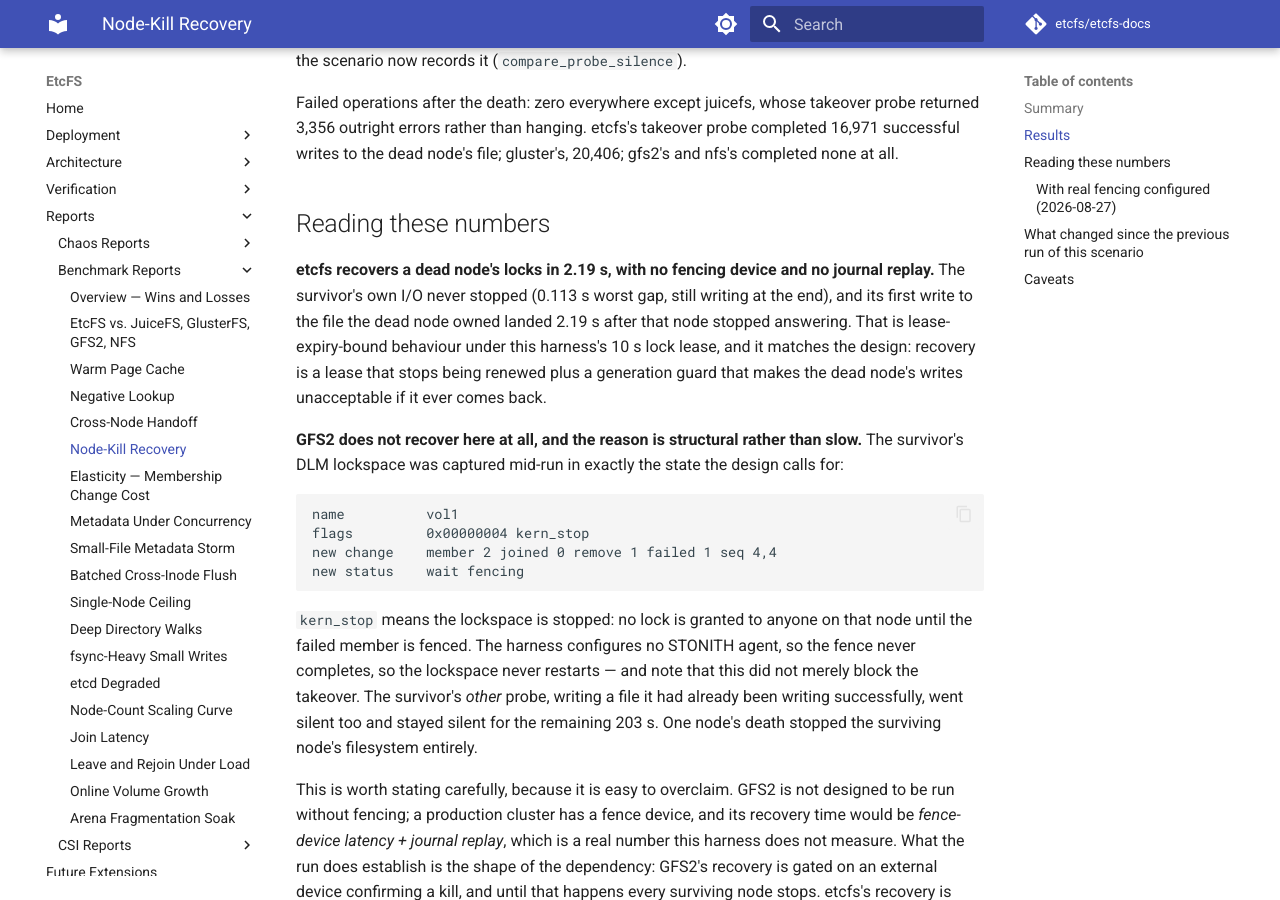
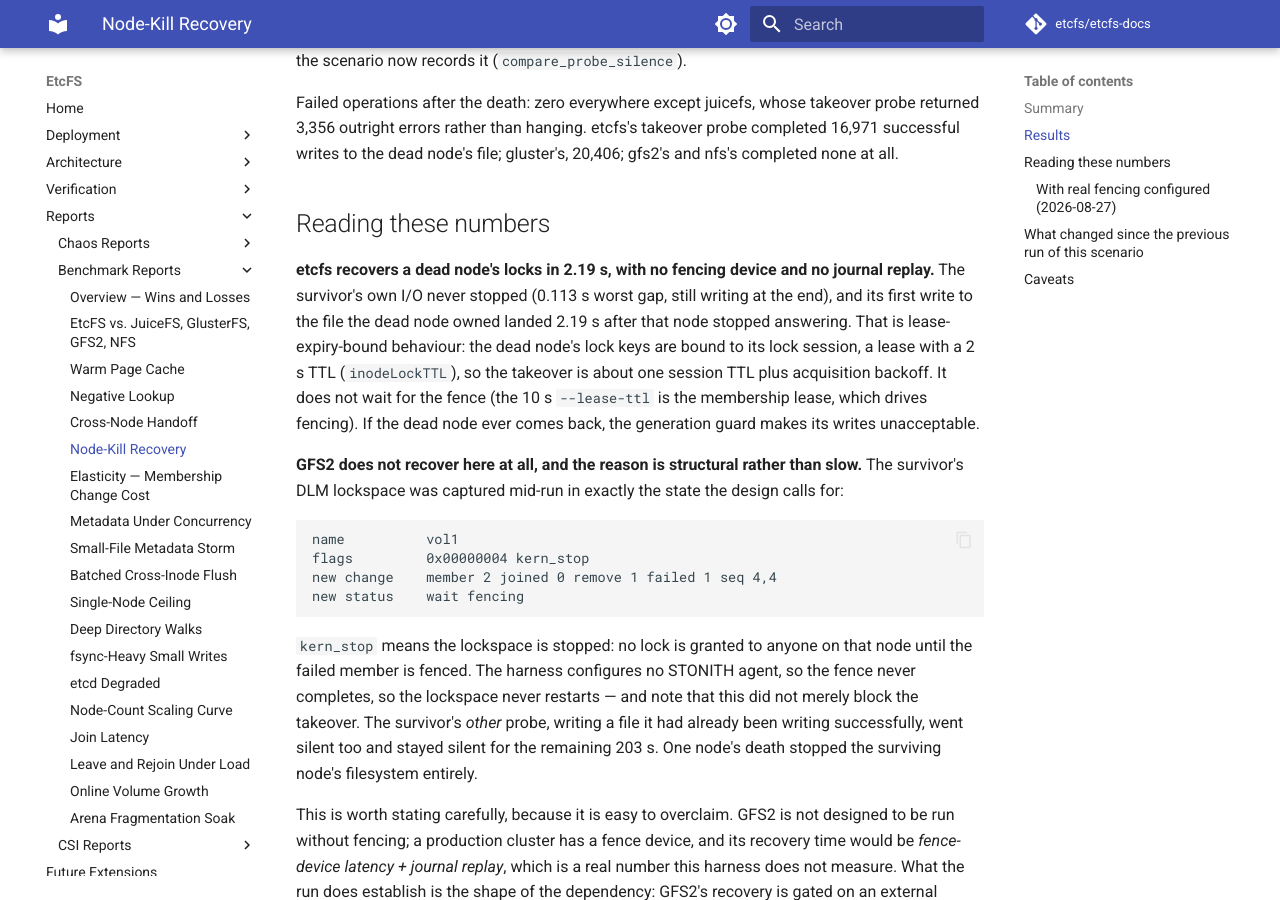
Before and after one commit to etcfs/etcfs-docs, an MkDocs documentation site: the page built from docs/reports/benchmark-reports/node-kill-recovery.md, in a window 1280 px wide and 900 px high, scrolled down 1360 px. Built offline with MkDocs 1.6.1 and Material for MkDocs 9.7.7, drawn with Linux system fonts in a browser that asks for light colours; comment, search, counter and statistics services are not loaded.

Commit message:
docs(benchmarks): attributed the node-kill takeover to the 2 s lock session, not the 10 s membership lease

```diff
--- a/docs/reports/benchmark-reports/node-kill-recovery.md
+++ b/docs/reports/benchmark-reports/node-kill-recovery.md
@@ -59,10 +59,12 @@ gluster's, 20,406; gfs2's and nfs's completed none at all.
 **etcfs recovers a dead node's locks in 2.19 s, with no fencing device and no
 journal replay.** The survivor's own I/O never stopped (0.113 s worst gap, still
 writing at the end), and its first write to the file the dead node owned landed
-2.19 s after that node stopped answering. That is lease-expiry-bound behaviour
-under this harness's 10 s lock lease, and it matches the design: recovery is a
-lease that stops being renewed plus a generation guard that makes the dead
-node's writes unacceptable if it ever comes back.
+2.19 s after that node stopped answering. That is lease-expiry-bound behaviour:
+the dead node's lock keys are bound to its lock session, a lease with a 2 s TTL
+(`inodeLockTTL`), so the takeover is about one session TTL plus acquisition
+backoff. It does not wait for the fence (the 10 s `--lease-ttl` is the
+membership lease, which drives fencing). If the dead node ever comes back, the
+generation guard makes its writes unacceptable.
 
 **GFS2 does not recover here at all, and the reason is structural rather than
 slow.** The survivor's DLM lockspace was captured mid-run in exactly the state
```
